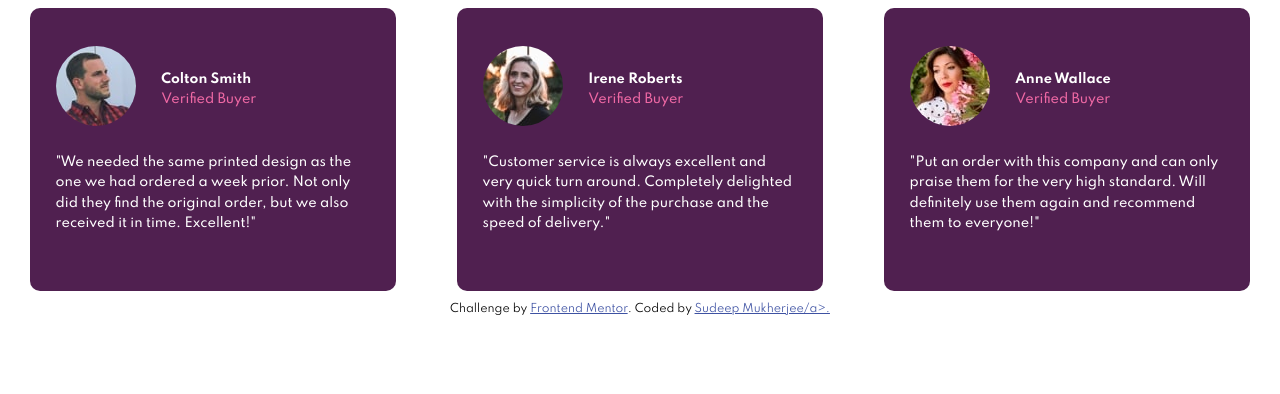
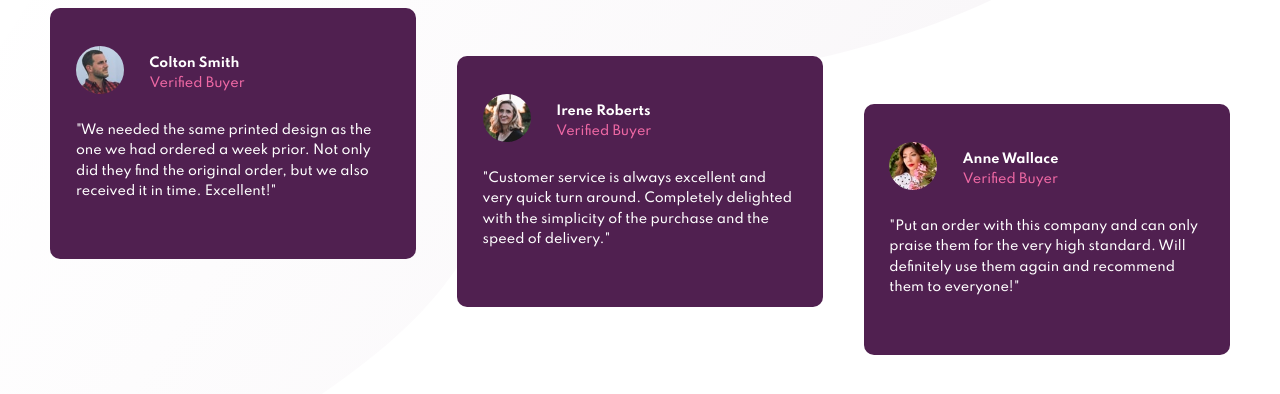
Before and after one commit to smdeep/social-proof, a plain HTML site: page index.html in a window 1280 px wide. Shown: the part 278-672 px from the top of the page. Drawn offline with Linux system fonts and the light colour scheme.

Commit message:
Added code to push the purple cards down

```diff
--- a/index.html
+++ b/index.html
@@ -138,7 +138,7 @@
     <div class="attribution">
       Challenge by
       <a href="https://www.frontendmentor.io?ref=challenge" target="_blank">Frontend Mentor</a>. Coded by <a
-        href="#">Sudeep Mukherjee/a>.
+        href="#">Sudeep Mukherjee</a>.
     </div>
   </main>
 </body>
--- a/scss/main.scss
+++ b/scss/main.scss
@@ -37,6 +37,10 @@ body {
     font-family: 'Spartan', sans-serif;
     font-size: 0.9375rem;
     line-height: 1.6;
+
+    background-image: url("../images/bg-pattern-top-desktop.svg");
+    background-repeat: no-repeat;
+    background-size: 100%;
 }
 
 .main {
@@ -51,7 +55,7 @@ body {
 
     }
 
-    @media (min-width:75em) {
+    @media (min-width:50em) {
         width: 100%;
         min-width: 1140px;
 
@@ -175,7 +179,7 @@ body {
         background-color: var(--clr-primary-dark);
         color: var(--clr-white);
 
-        margin: .8em 0;
+        margin: .8em auto;
         padding: 3em 2em;
         border-radius: 10px;
         max-width: 25rem;
@@ -189,13 +193,24 @@ body {
 
         @media (min-width:37.5em) {
             width: 30%;
+
+            // This ,oves the purple cards down
+            //  Learnth the trick from Kevin Powell
+            //Could do the same for the stars
+            &:nth-child(2) {
+                transform: translateY(3rem);
+            }
+
+            &:nth-child(3) {
+                transform: translateY(6rem);
+            }
         }
     }
 
     &__img {
         display: inline;
         // height: 40px;
-        // width: 40px;
+        width: 3rem;
         border-radius: 50%;
         margin-right: 2em;
     }
```
Also changed, not shown: css/main.css, 1 other file.
